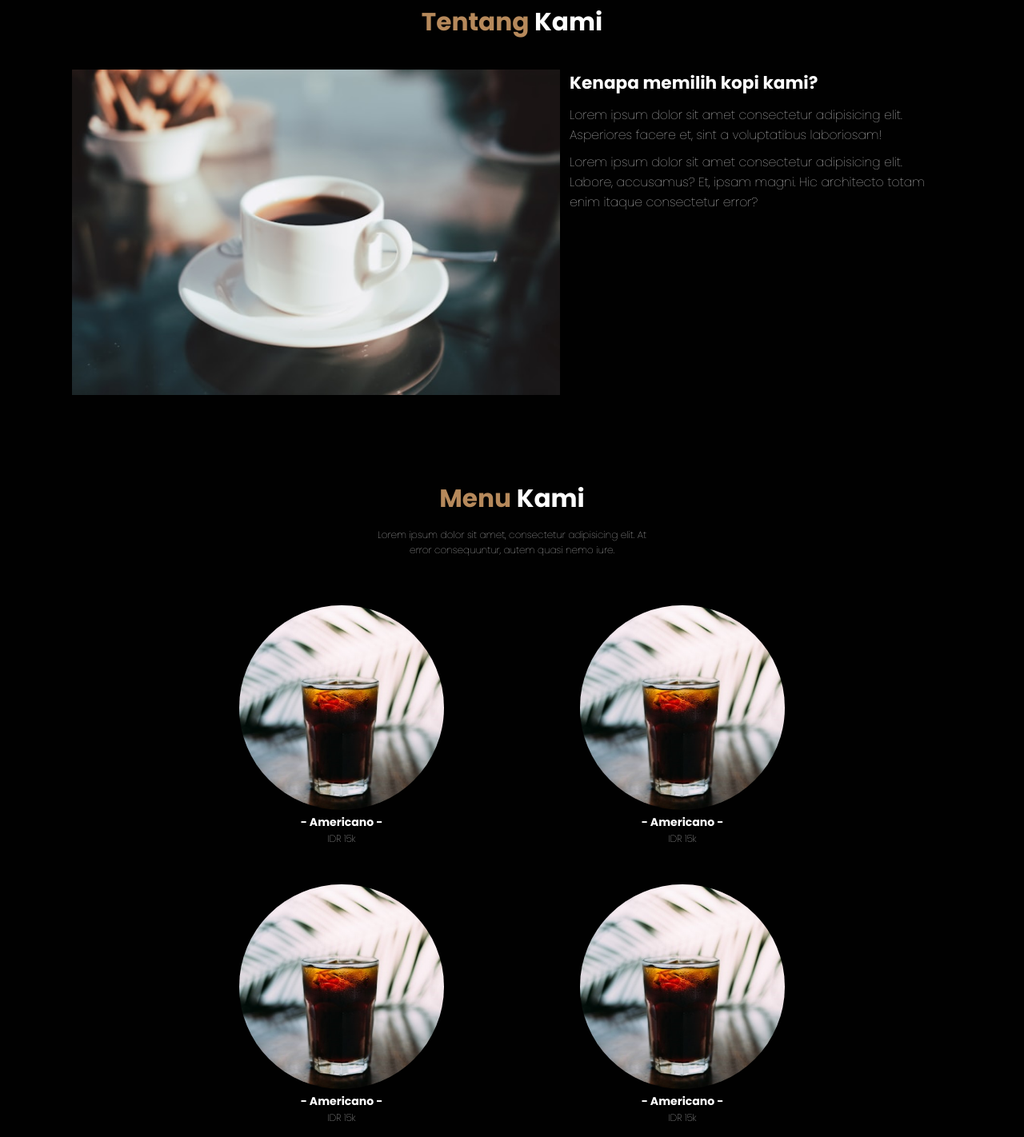
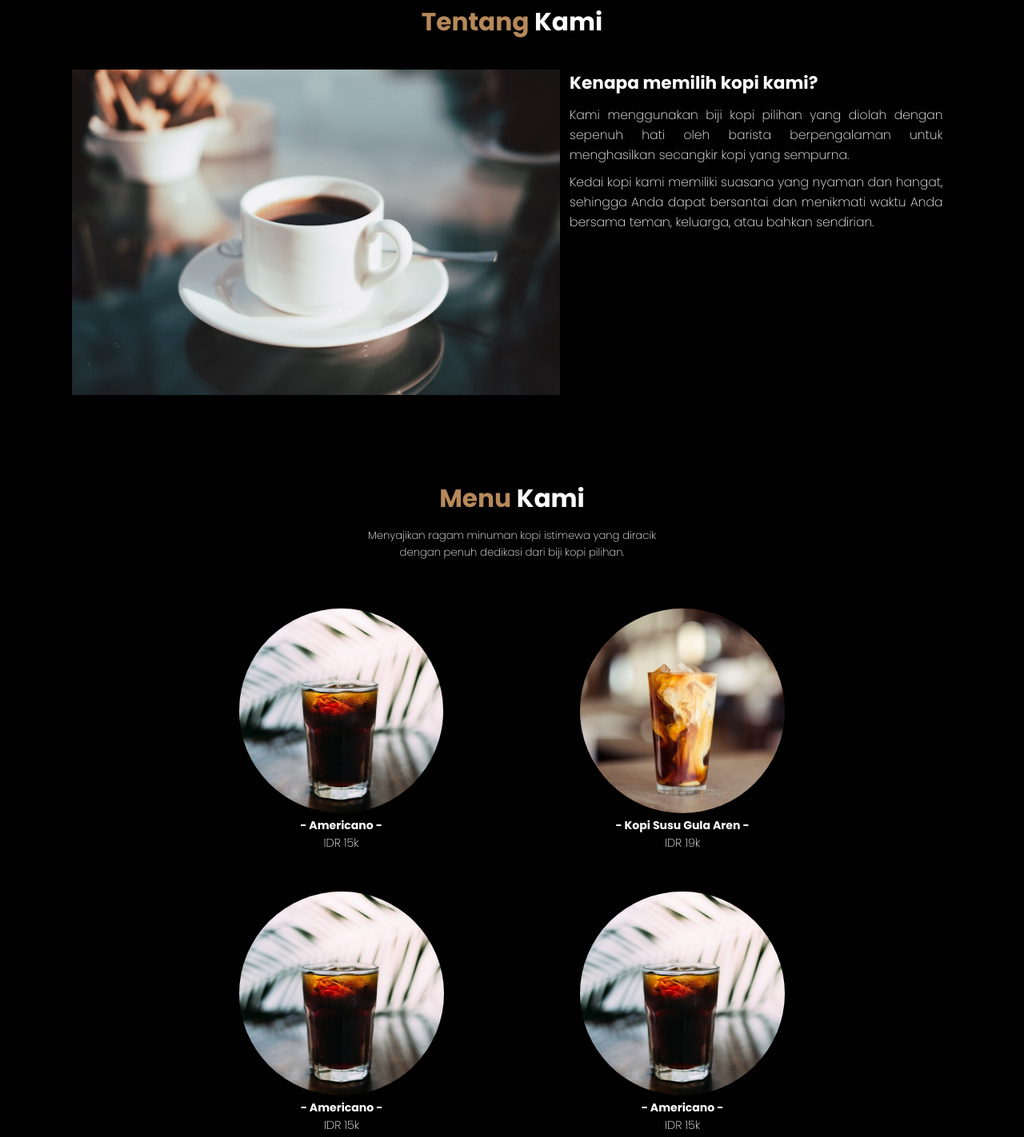
Before and after one commit to Sandykadk59/Kedai-Kopi-Amerta, a plain HTML site: page index.html in a window 1280 px wide. Shown: the part 880-2302 px from the top of the page at 80% size. Drawn offline with nearby package versions, Linux system fonts and the light colour scheme.

Commit message:
Website Kedai Kopi Amerta

```diff
--- a/css/style.css
+++ b/css/style.css
@@ -132,7 +132,7 @@ body {
   font-size: 1.6rem;
   margin-top: 1rem;
   line-height: 1.4;
-  font-weight: 100;
+  font-weight: 200;
   text-shadow: 1px 1px 3px rgba(1, 1, 3, 0.5);
   mix-blend-mode: difference;
 }
@@ -198,8 +198,9 @@ body {
 .about .row .content p {
   margin-bottom: 0.8rem;
   font-size: 1.3rem;
-  font-weight: 100;
+  font-weight: 200;
   line-height: 1.6;
+  text-align: justify;
 }
 
 /* Menu Section*/
@@ -210,10 +211,11 @@ body {
 
 .menu p,
 .contact p {
+  font-size: 1.1rem;
   text-align: center;
   max-width: 30rem;
   margin: auto;
-  font-weight: 100;
+  font-weight: 200;
   line-height: 1.6;
 }
 
@@ -236,6 +238,11 @@ body {
 
 .menu .row .menu-card .menu-card-title {
   margin-top: 1.5rem auto 0.5rem;
+}
+
+.menu .row .menu-card .menu-card-price {
+  font-size: 1.2rem;
+  font-weight: 200;
 }
 
 /* Contact Section */
--- a/index.html
+++ b/index.html
@@ -22,7 +22,9 @@
   <body>
     <!-- Navbar Start -->
     <nav class="navbar">
-      <a href="#" class="navbar-logo"> Kopi<span>Amerta</span>.</a>
+      <a href="#home" class="navbar-logo">
+        <i data-feather="coffee"></i>Kopi<span>Amerta</span>.
+      </a>
 
       <div class="navbar-nav">
         <a href="#home">Home</a>
@@ -43,10 +45,7 @@
     <section class="hero" id="home">
       <main class="content">
         <h1>Mari Nikmati Secangkir <span>Kopi</span></h1>
-        <p>
-          Lorem ipsum dolor sit amet consectetur adipisicing elit. Delectus,
-          cupiditate?
-        </p>
+        <p>Kunjungi kedai kopi kami dan temukan minuman favorit Anda!</p>
         <a href="#menu" class="cta">Beli Sekarang</a>
       </main>
     </section>
@@ -63,13 +62,14 @@
         <div class="content">
           <h3>Kenapa memilih kopi kami?</h3>
           <p>
-            Lorem ipsum dolor sit amet consectetur adipisicing elit. Asperiores
-            facere et, sint a voluptatibus laboriosam!
+            Kami menggunakan biji kopi pilihan yang diolah dengan sepenuh hati
+            oleh barista berpengalaman untuk menghasilkan secangkir kopi yang
+            sempurna.
           </p>
           <p>
-            Lorem ipsum dolor sit amet consectetur adipisicing elit. Labore,
-            accusamus? Et, ipsam magni. Hic architecto totam enim itaque
-            consectetur error?
+            Kedai kopi kami memiliki suasana yang nyaman dan hangat, sehingga
+            Anda dapat bersantai dan menikmati waktu Anda bersama teman,
+            keluarga, atau bahkan sendirian.
           </p>
         </div>
       </div>
@@ -80,8 +80,8 @@
     <section id="menu" class="menu">
       <h2><span>Menu</span> Kami</h2>
       <p>
-        Lorem ipsum dolor sit amet, consectetur adipisicing elit. At error
-        consequuntur, autem quasi nemo iure.
+        Menyajikan ragam minuman kopi istimewa yang diracik dengan penuh
+        dedikasi dari biji kopi pilihan.
       </p>
 
       <div class="row">
@@ -96,12 +96,12 @@
         </div>
         <div class="menu-card">
           <img
-            src="img/menu/americano.jpg"
+            src="img/menu/kopi-susu-gula-aren.jpg"
             alt="Americano"
             class="menu-card-img"
           />
-          <h3 class="menu-card-title">- Americano -</h3>
-          <p class="menu-card-price">IDR 15k</p>
+          <h3 class="menu-card-title">- Kopi Susu Gula Aren -</h3>
+          <p class="menu-card-price">IDR 19k</p>
         </div>
         <div class="menu-card">
           <img
```
Also changed, not shown: img/menu/kopi-susu-gula-aren.jpg (added).
